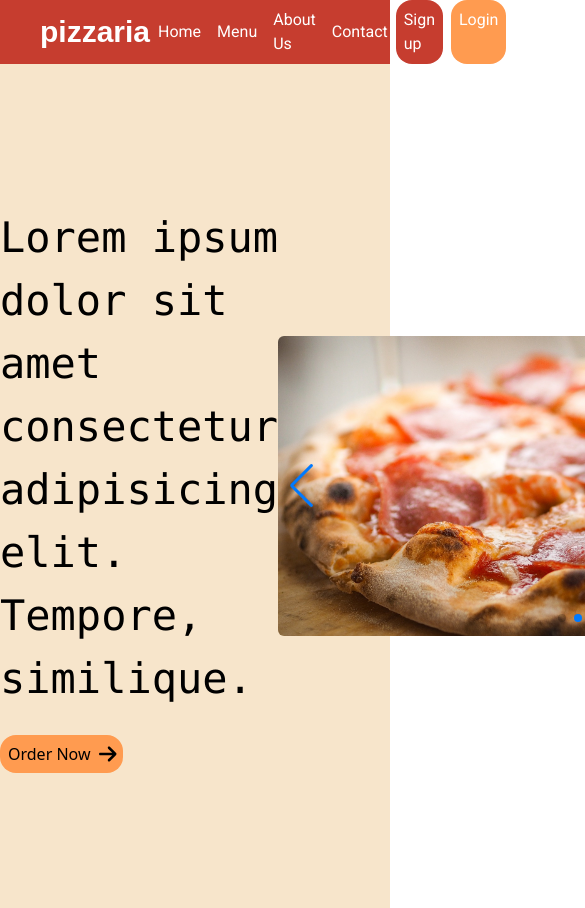
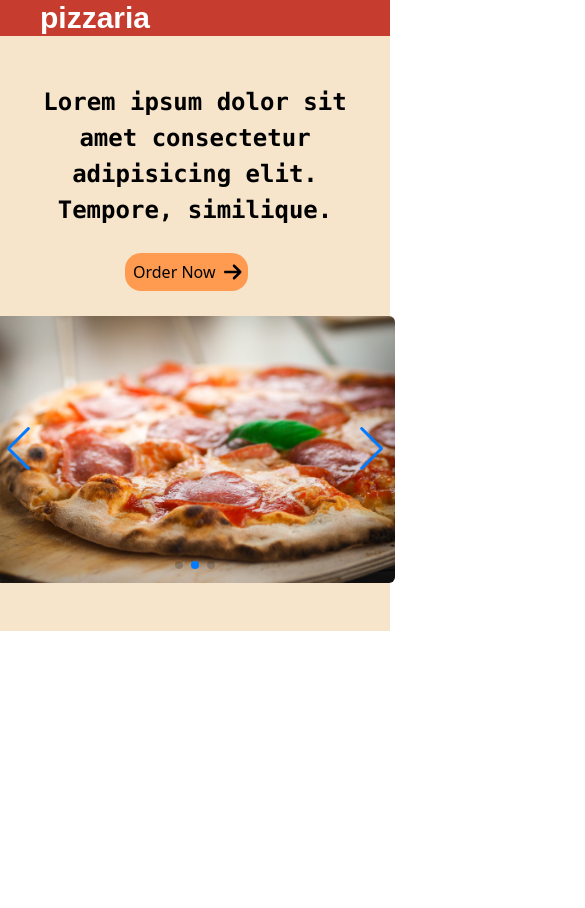
Before and after one commit to aref-hammaslak/Pizza-Ordering-Project, a React (Vite) app in the folder client/: page / in a window 390 px wide. Shown: the top 908 px of the page, 585 px wide, since content can reach past the window. After the commit the page ends 844 px from the top, so only its background shows below. Built offline with nearby package versions, Linux system fonts and the light colour scheme; a web font is replaced by a local one.

Commit message:
Making home page responsive for diffrent screens

```diff
--- a/client/src/components/Carasule.tsx
+++ b/client/src/components/Carasule.tsx
@@ -24,7 +24,7 @@ const Carasule = ({images}:SwiperProps) => {
         <SwiperSlide id={index+ ''}>
           <div className=" overflow-hidden rounded-md">
             <img
-              className="w-full h-[300px] overflow-hidden object-cover "
+              className="w-full  overflow-hidden object-cover "
               src={image}
             />
           </div>
--- a/client/src/components/Header.tsx
+++ b/client/src/components/Header.tsx
@@ -2,7 +2,8 @@ import React from 'react'
 import  {Link} from 'react-router-dom'
 import cartImg from '../../public/add-to-basket.png'
 import Button from './Button'
-
+import { FontAwesomeIcon } from '@fortawesome/react-fontawesome';
+import {} from '@fortawesome/fontawesome-svg-core'
 
 
 type NavContent = {
@@ -27,18 +28,19 @@ const Header = ({brandName , navContents }: HeaderProps) => {
     )
   })
   return (
-    <div className='flex justify-between bg-primary-dark font-roboto px-10 items-center text-white'>
+    <div className='flex justify-between bg-primary-dark font-roboto sm:py-4 lg:py-0  px-10 items-center text-white'>
       <div>
         <span className='font-gluten text-3xl hover:text-primary-light font-bold'>
           {brandName}
         </span>
       </div>
-      <nav className='h-full'>
+      <nav className='h-full hidden md:block'>
         <ul className='flex h-full  items-center'>
           {navElemints}
         </ul>
       </nav>
-      <div className='flex items-center '>
+      <div className='md:flex hidden items-center '>
+
         <div className='flex mr-4 gap-2 md:gap-3 lg:gap-4' >
           <Button   styles='hover:text-primary-light  lg:text-lg text-white  bg-primary-dark' isLinked={true} name='Sign up' path='/login' />
           <Button   styles='hover:text-primary-dark   bg-primary-light' isLinked={true} name='Login' path='/login' />
@@ -49,6 +51,9 @@ const Header = ({brandName , navContents }: HeaderProps) => {
           </Link>
         </div>
       </div>
+      <div>
+
+      </div>
     </div>
   )
 }
--- a/client/src/pages/Home.tsx
+++ b/client/src/pages/Home.tsx
@@ -12,15 +12,15 @@ const Home = () => {
   const [orderBtnIsHoverd, setOrderBtnIsHoverd] = useState(false);
   return (
     <div className="bg-primary-mellow">
-      <div className="max-w-[1200px] m-auto bg-primary-mellow">
-        <div className="flex items-center h-screen ">
-          <div className="flex-1 flex gap-8 flex-col">
-            <h1 className="text-[42px] font-mono">
+      <div className="max-w-[1200px] m-auto bg-primary-mellow lg:px-12 md:px-8 px-4 p-2 lg:py-36 md:py-32  sm:py-28 py-12 ">
+        <div className="flex items-center xl:gap-12 lg:gap-8 md:gap-4 sm:flex-row flex-col gap-8 ">
+          <div className=" flex gap-8 flex-col max-w-[600px] flex-shrink ">
+            <h1 className="lg:text-[42px] font-mono md:text-[32px] text-[24px] font-bold text-center sm:text-left">
               Lorem ipsum dolor sit amet consectetur adipisicing elit. Tempore,
               similique.
             </h1>
-            <div>
-              <div className="flex items-center">
+            <div className="flex justify-center sm:block">
+              <div className="flex items-center ">
                 <div
                   onMouseOver={() => {
                     setOrderBtnIsHoverd(true);
@@ -47,7 +47,7 @@ const Home = () => {
             </div>
           </div>
 
-          <div className="max-w-[600px] ">
+          <div className=" !flex-shrink sm:w-auto w-[400px]  overflow-hidden">
             <Carasule images={carasuleImages} />
           </div>
         </div>
```
